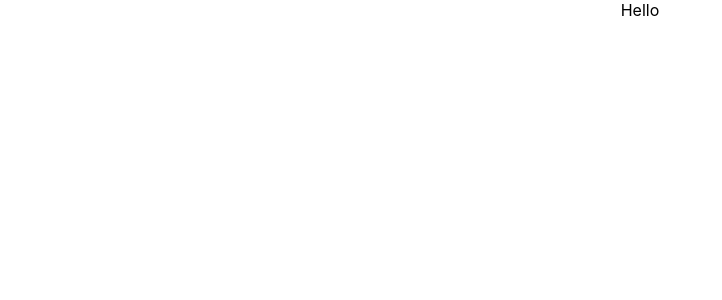
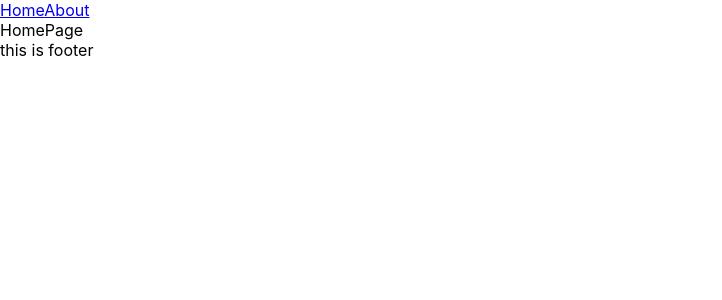
Before and after one commit to NemesisUA/book-shop, a React (Create React App) app: page / in a window 1280 px wide. Shown: the top 300 px of the page, without its empty margins (0-722 px from the left). Built offline with nearby package versions, Linux system fonts and the light colour scheme.

Commit message:
feat: base routing

```diff
--- a/package.json
+++ b/package.json
@@ -3,11 +3,15 @@
   "version": "0.1.0",
   "private": true,
   "dependencies": {
+    "@emotion/react": "^11.11.1",
+    "@emotion/styled": "^11.11.0",
+    "@mui/material": "^5.14.10",
     "@testing-library/jest-dom": "^5.17.0",
     "@testing-library/react": "^13.4.0",
     "@testing-library/user-event": "^13.5.0",
     "react": "^18.2.0",
     "react-dom": "^18.2.0",
+    "react-router-dom": "^6.16.0",
     "react-scripts": "5.0.1",
     "web-vitals": "^2.1.4"
   },
--- a/src/App.js
+++ b/src/App.js
@@ -1,10 +1,21 @@
+import { Route, Routes } from 'react-router-dom';
+import Layout from './components/Layout/Layout';
 import './App.css';
+import HomePage from './pages/HomePage/HomePage';
+import AboutPage from './pages/AboutPage/AboutPage';
+import NotFoundPage from './pages/NotFoundPage/NotFoundPage';
 
 function App() {
   return (
-    <div className="App">
-     Hello
-    </div>
+    <>
+      <Routes>
+        <Route path='/' element={<Layout />} >
+          <Route index element={<HomePage />} />
+          <Route path='about' element={<AboutPage />} />
+          <Route path='*' element={<NotFoundPage />} />
+        </Route>
+      </Routes>
+    </>
   );
 }
 
--- /dev/null
+++ b/src/components/Layout/Layout.jsx
@@ -0,0 +1,18 @@
+import { NavLink, Outlet } from "react-router-dom"
+
+function Layout() {
+  return (
+    <>
+      <header>
+        <NavLink to="/">Home</NavLink>
+        <NavLink to="About">About</NavLink>
+      </header>
+
+      <Outlet />
+
+      <footer>this is footer</footer>
+    </>
+  )
+}
+
+export default Layout
--- a/src/index.js
+++ b/src/index.js
@@ -1,11 +1,14 @@
 import React from 'react';
 import ReactDOM from 'react-dom/client';
+import { BrowserRouter } from 'react-router-dom';
 import './index.css';
 import App from './App';
 
 const root = ReactDOM.createRoot(document.getElementById('root'));
 root.render(
   <React.StrictMode>
-    <App />
+    <BrowserRouter>
+      <App />
+    </BrowserRouter>
   </React.StrictMode>
 );
--- /dev/null
+++ b/src/pages/AboutPage/AboutPage.jsx
@@ -0,0 +1,9 @@
+import React from 'react'
+
+function AboutPage() {
+  return (
+    <div>AboutPage</div>
+  )
+}
+
+export default AboutPage
--- /dev/null
+++ b/src/pages/HomePage/HomePage.jsx
@@ -0,0 +1,9 @@
+import React from 'react'
+
+function HomePage() {
+  return (
+    <div>HomePage</div>
+  )
+}
+
+export default HomePage
--- /dev/null
+++ b/src/pages/NotFoundPage/NotFoundPage.jsx
@@ -0,0 +1,13 @@
+import React from 'react'
+import { Link } from 'react-router-dom'
+
+function NotFoundPage() {
+  return (
+    <>
+      <div>NotFoundPage</div>
+      <Link to='/'>Go back home</Link>
+    </>
+  )
+}
+
+export default NotFoundPage
```
Also changed, not shown: src/pages/BookPage/BookPage.jsx (added), 1 other file (tests, documents, lock files or other folders).
